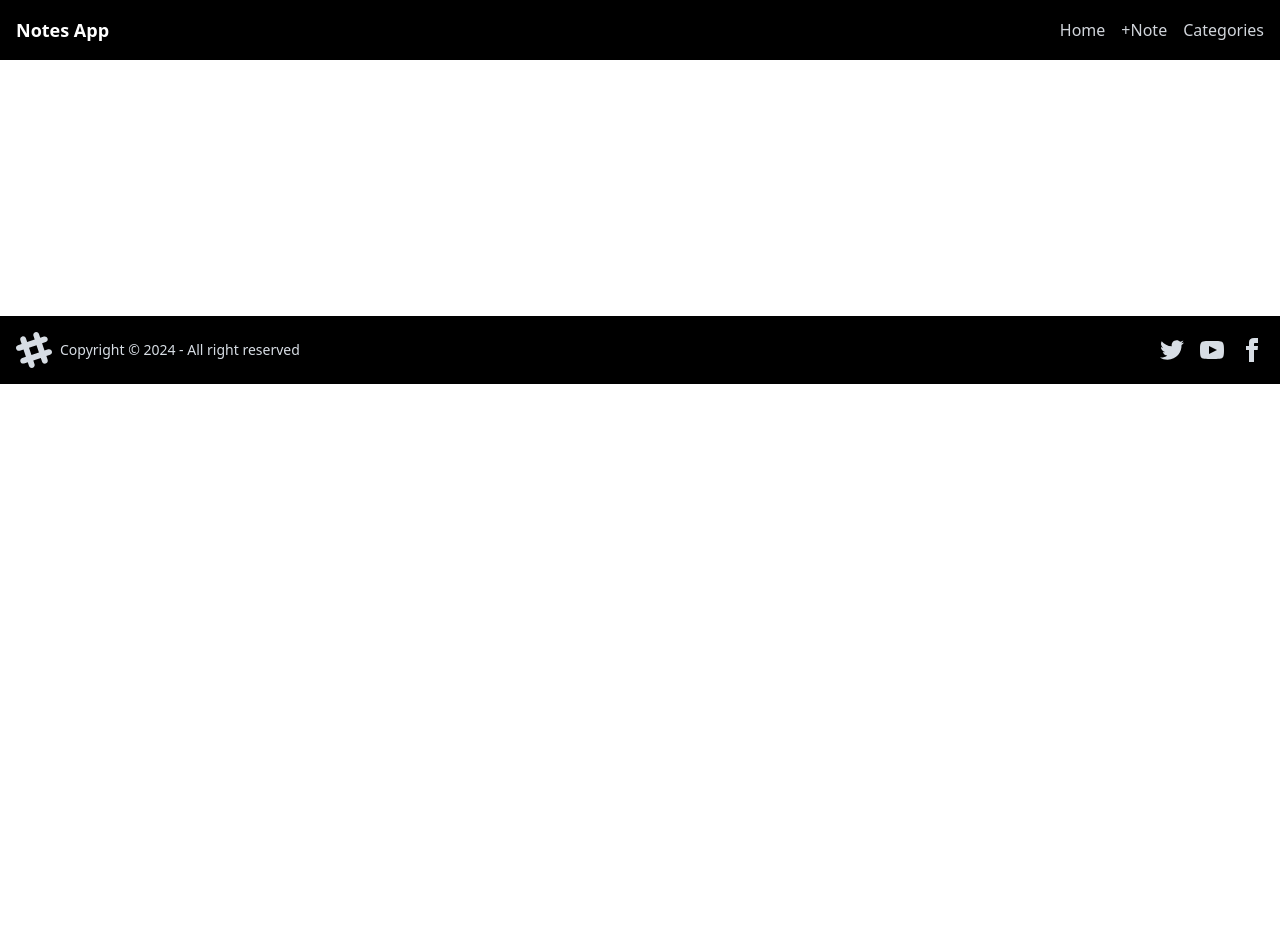
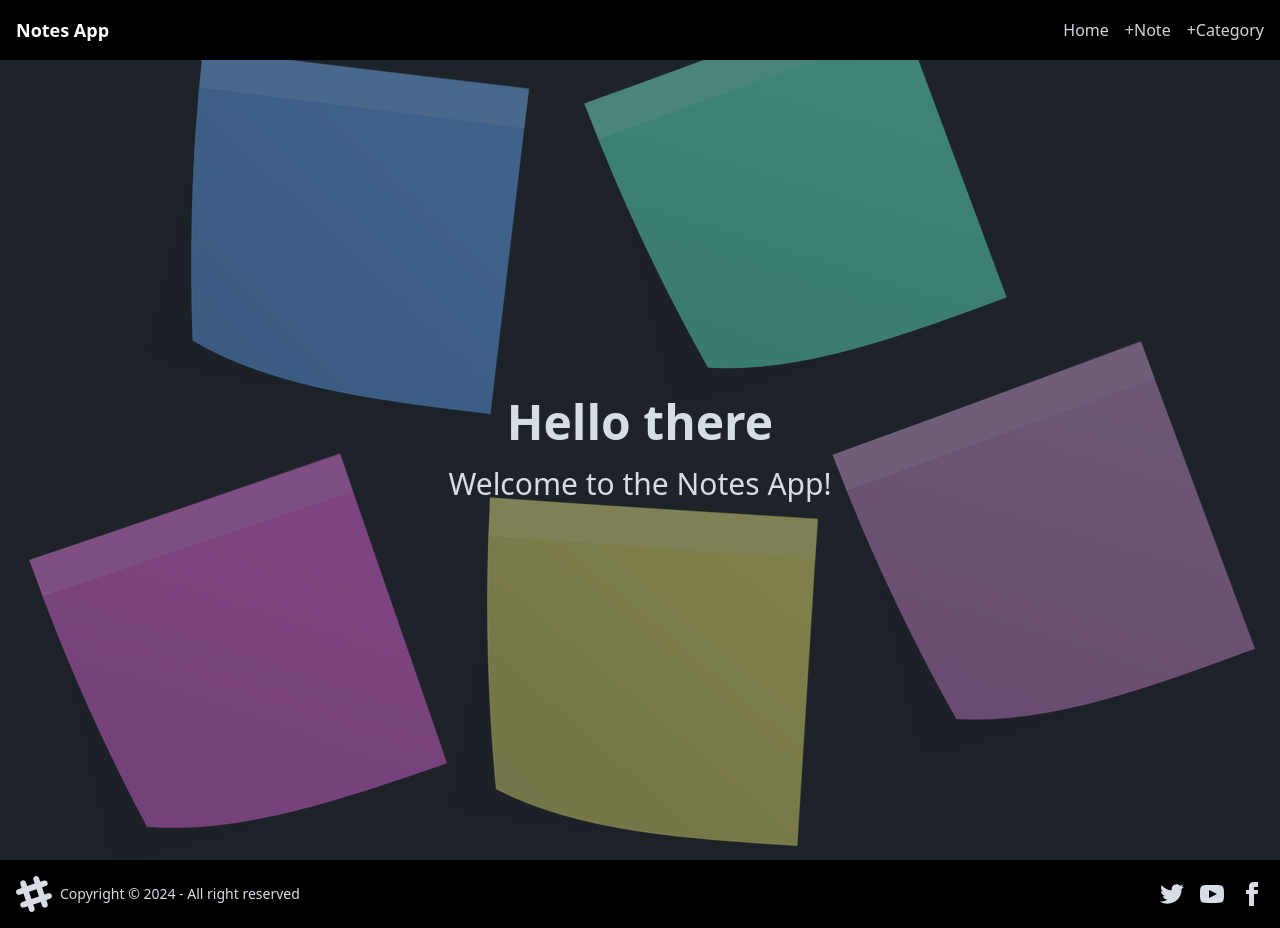
Before and after one commit to Hbindra11/Project-7-contextApi-notes-app, a React (Vite) app: page / in a window 1280 px wide. Before the commit the page ends 800 px from the top, so only its background shows below. Built offline with nearby package versions, Linux system fonts and the light colour scheme.

Commit message:
can add categories and see a list with delete buttons for each category

```diff
--- a/src/App.jsx
+++ b/src/App.jsx
@@ -8,7 +8,7 @@ import {
 import Layout from "./components/Layout";
 import Home from "./components/Home";
 import AddNote from "./components/AddNote";
-import Categories from "./components/categories";
+import AddCategory from "./components/AddCategory";
 import AppContextProvider from "./context/AppContextProvider";
 //import About from './components/About';
 
@@ -27,7 +27,7 @@ route
       <Route path="/" element={<Layout />}>
         <Route index element={<Home />} />
         <Route path="addnote" element={<AddNote />} />
-        <Route path="categories" element={<Categories />} />
+        <Route path="categories" element={<AddCategory />} />
       </Route>
     )
   );
--- a/src/components/Categories.jsx
+++ b/src/components/AddCategory.jsx
@@ -1,10 +1,11 @@
 import { useAppContext } from "../context/AppContext";
 import { storeCategories } from "../modules/storage";
-const Categories = () => {
+import ShowCategories from "./ShowCategories";
+const AddCategory = () => {
   const { categories, setCategories } = useAppContext();
 
   const handelChange = (e) => {
-    setCategories(() => e.target.value);
+    setCategories(() => ({[e.target.name]:e.target.value,"isChecked":false}));
     //console.log(e.target.value);
   };
   const handelSubmit = () => {
@@ -13,9 +14,9 @@ const Categories = () => {
   };
   return (
     <>
-      <div className="font-medium p-56 flex justify-center ">
+      <div className="font-medium p-56 flex  justify-center bg-stone-900">
         <div>
-          <h2 className="text-2xl">Add Categories</h2>
+          <h2 className="text-2xl text-slate-50">Add A Category</h2>
           <br></br>
           <form onSubmit={handelSubmit}>
             <label className="form-control">
@@ -37,9 +38,10 @@ const Categories = () => {
             </ul> */}
           </form>
         </div>
+        <ShowCategories />
       </div>
     </>
   );
 };
 
-export default Categories;
+export default AddCategory;
--- a/src/components/AddNote.jsx
+++ b/src/components/AddNote.jsx
@@ -1,6 +1,7 @@
 import { useAppContext } from "../context/AppContext";
 import { storeNotes } from "../modules/storage";
 import { useNavigate } from "react-router-dom";
+
 const AddNote = () => {
   const { note, setNote } = useAppContext();
   const navigate = useNavigate();
@@ -18,17 +19,17 @@ const AddNote = () => {
 
   return (
     <>
-      <div className="font-medium p-36 flex justify-center ">
+      <div className="font-medium  p-36 flex justify-center  bg-stone-900 ">
         <div>
-          <h2 className="text-2xl">Add a Note</h2>
+          <h2 className="text-2xl text-slate-50">Add a Note</h2>
           <br></br>
           <form onSubmit={handelSubmit}>
-            <label className="form-control w-full max-w-xs">
-              <span className="label-text">Title: </span>
+            <label className="form-control w-full max-w-xs  ">
+              <span className="label-text text-slate-50">Title: </span>
               <input
                 type="text"
                 placeholder="Type here"
-                className="input input-bordered input-accent w-full max-w-xs "
+                className="input input-bordered input-accent w-full max-w-md "
                 name="title"
                 onChange={handelChange}
                 required
@@ -36,7 +37,7 @@ const AddNote = () => {
             </label>
             <br></br>
             <label className="form-control w-full max-w-xs">
-              <span className="label-text">Note: </span>
+              <span className="label-text text-slate-50">Note: </span>
               <textarea
                 placeholder="Type here"
                 className="textarea textarea-accent"
@@ -51,7 +52,9 @@ const AddNote = () => {
             </button>
           </form>
         </div>
+
       </div>
+
     </>
   );
 };
--- /dev/null
+++ b/src/components/Hero.jsx
@@ -0,0 +1,24 @@
+const Hero = () => {
+  return (
+    <>
+      <div
+        className="hero min-h-screen"
+        style={{
+          backgroundImage:
+             "url(./assets/memos-1975179_1280.png)",
+         }}
+      >
+        <div className="hero-overlay bg-opacity-60"></div>
+        <div className="hero-content text-neutral-content text-center">
+          <div className="max-w-md">
+            <h1 className="mb-5 text-5xl font-bold">Hello there</h1>
+            <p className="mb-5 text-3xl">
+              Welcome to the Notes App!
+            </p>
+          </div>
+        </div>
+      </div>
+    </>
+  );
+};
+export default Hero;
--- a/src/components/Home.jsx
+++ b/src/components/Home.jsx
@@ -5,6 +5,7 @@ import {
 } from "../modules/storage";
 import { useNavigate } from "react-router-dom";
 import { useAppContext } from "../context/AppContext";
+import Hero from "./Hero";
 
 const Home = () => {
   const allNotes = fetchAllStoredNotes();
@@ -27,13 +28,15 @@ const Home = () => {
   function handleSubmit() {
     deleteANote(note.title, note.content);
     editStoredNote(editNote);
-    navigate("/")
+    navigate("/");
   }
 
   return (
     <>
       {
-        <div className="flex flex-wrap justify-center p-32">
+        <div className="flex flex-wrap justify-center bg-stone-950 ">
+            <Hero />
+
           {allNotes.map((aNote) => (
             <div
               className="card bg-base-100 w-96 shadow-xl m-2 p-10 "
--- a/src/components/Navbar.jsx
+++ b/src/components/Navbar.jsx
@@ -17,7 +17,7 @@ const Navbar = () => {
             +Note
           </Link>
           <Link to="/categories" className="text-gray-300 hover:text-white">
-            Categories
+            +Category
           </Link>
         </div>
       </div>
--- /dev/null
+++ b/src/components/ShowCategories.jsx
@@ -0,0 +1,50 @@
+//import { useAppContext } from "../context/AppContext";
+import { fetchCategories } from "../modules/storage";
+
+const ShowCategories = () => {
+  //const { categories } = useAppContext();
+  const AllCategories = fetchCategories();
+
+  // console.log(AllCategories);
+  return (
+    <>
+      <div className="ml-32">
+        <h2 className="text-slate-50 font-semibold">Categories</h2>
+
+        <div className=" card  bg-slate-50 p-5">
+          <ul>
+            {AllCategories.map((aCategory) => (
+              <li key={crypto.randomUUID()} className="flex justify-between">
+                <span >{aCategory.category}</span>
+                <button
+                  className="btn btn-square btn-sm"
+                  onClick={() => {
+                    //deleteANote(aNote.title, aNote.content);
+                    //navigate("/");
+                  }}
+                >
+                  <svg
+                    xmlns="http://www.w3.org/2000/svg"
+                    className="h-6 w-6"
+                    fill="none"
+                    viewBox="0 0 24 24"
+                    stroke="currentColor"
+                  >
+                    <path
+                      strokeLinecap="round"
+                      strokeLinejoin="round"
+                      strokeWidth="2"
+                      d="M6 18L18 6M6 6l12 12"
+                    />
+                  </svg>
+                </button>{" "}
+              </li>
+            ))}
+          </ul>
+        </div>
+      </div>
+    </>
+  );
+};
+
+export default ShowCategories;
--- a/src/context/AppContextProvider.jsx
+++ b/src/context/AppContextProvider.jsx
@@ -4,7 +4,7 @@ import { AppContext } from "./AppContext";
 function AppContextProvider({ children }) {
   const [note, setNote] = useState([]);
   const [editNote, setEditNote] = useState([]);
-  const [categories, setCategories] = useState("");
+  const [categories, setCategories] = useState([]);
 
   // const someCategories = ["to do", "school"];
   // useEffect(() => setCategories(someCategories));
--- a/src/modules/storage.js
+++ b/src/modules/storage.js
@@ -5,10 +5,15 @@ export const storeNotes = (newNote) => {
 };
 
 export const storeCategories = (newCategory) => {
-  const notes = JSON.parse(localStorage.getItem("categories")) || [];
-  notes.push(newCategory);
-  localStorage.setItem("categories", JSON.stringify(notes));
+  const categories = JSON.parse(localStorage.getItem("categories")) || [];
+  categories.push(newCategory);
+  localStorage.setItem("categories", JSON.stringify(categories));
 };
+
+export function fetchCategories() {
+  return JSON.parse(localStorage.getItem("categories")) || [];
+}
+
 export function fetchAllStoredNotes() {
   return JSON.parse(localStorage.getItem("notes")) || [];
 }
@@ -26,8 +31,6 @@ export function deleteANote(noteTitle, noteContent) {
 export function editStoredNote(editedNote) {
   const allNotes = JSON.parse(localStorage.getItem("notes")) || [];
   //loop thru all notes till contents match to filter out
-//   const filtered = allNotes.filter(
-//     (toEdit) => toEdit.content === noteContent && toEdit.title === noteTitle  );
   allNotes.push(editedNote);
   localStorage.setItem("notes", JSON.stringify(allNotes));
 }
```
Also changed, not shown: assets/memos-1975179_1280.png (added).
